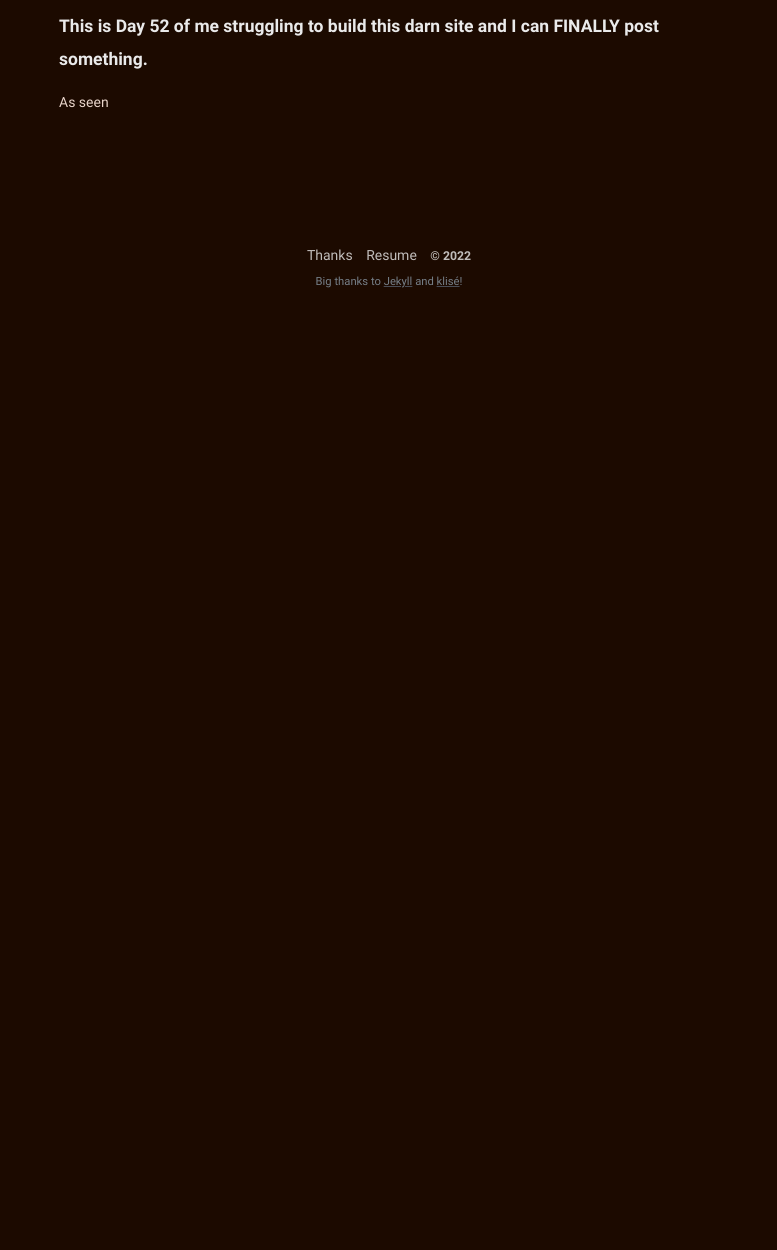
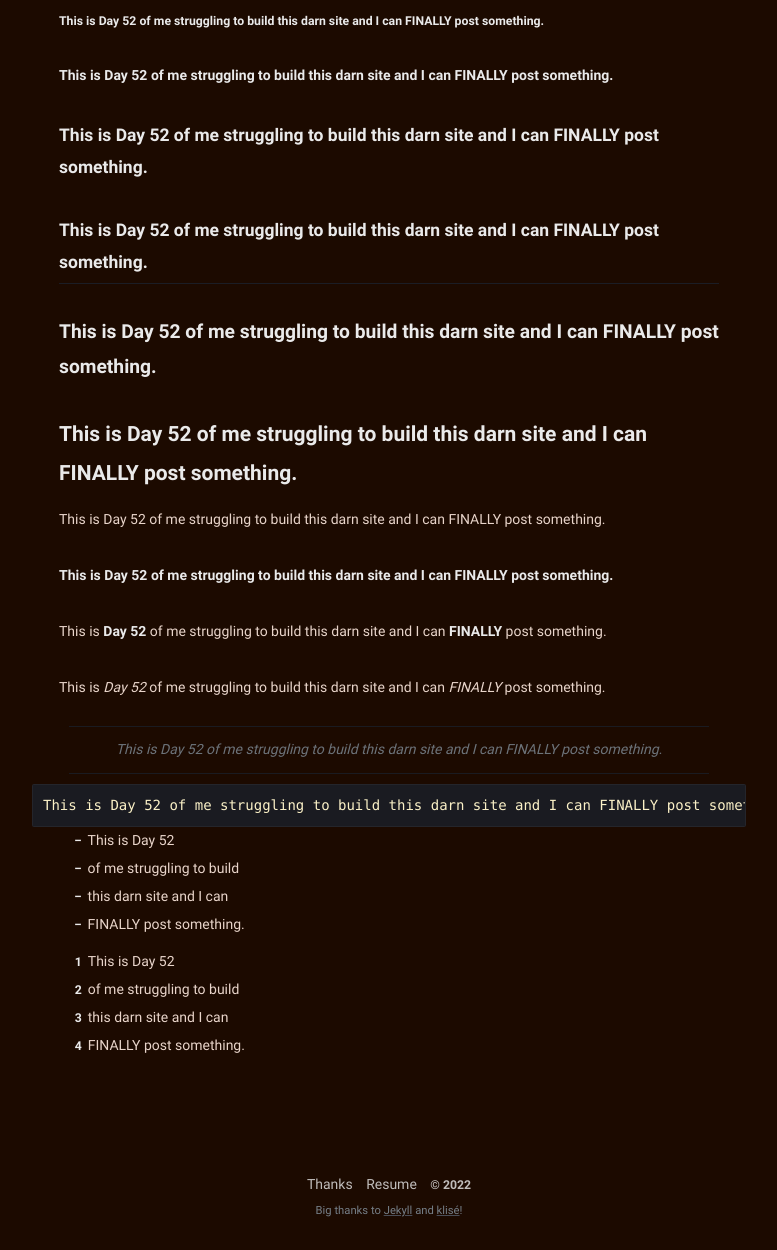
Before and after one commit to philippines69/carlcastroarchives, a Jekyll site: the page built from _posts/2022-06-28-my-first-post-finally.md, in a window 1280 px wide. Shown: the part 654-1904 px from the top of the page, without its empty margins (251-1028 px from the left). Built offline with Jekyll 4.4.1, drawn with Linux system fonts in a browser that asks for light colours; before the commit the page ends 975 px from its top, so only the background shows below that.

Commit message:
Update from Forestry.io philippines69 updated _posts/2022-06-28-my-first-post-finally.md

```diff
--- a/_posts/2022-06-28-my-first-post-finally.md
+++ b/_posts/2022-06-28-my-first-post-finally.md
@@ -7,6 +7,36 @@ categories: Site status
 ---
 ![](https://img3.stockfresh.com/files/k/kurhan/m/94/431586_stock-photo-business-success.jpg)
 
+###### This is Day 52 of me struggling to build this darn site and I can FINALLY post something.
+
+##### This is Day 52 of me struggling to build this darn site and I can FINALLY post something.
+
 #### This is Day 52 of me struggling to build this darn site and I can FINALLY post something.
 
-As seen
+### This is Day 52 of me struggling to build this darn site and I can FINALLY post something.
+
+## This is Day 52 of me struggling to build this darn site and I can FINALLY post something.
+
+# This is Day 52 of me struggling to build this darn site and I can FINALLY post something.
+
+This is Day 52 of me struggling to build this darn site and I can FINALLY post something.
+
+**This is Day 52 of me struggling to build this darn site and I can FINALLY post something.**
+
+This is **Day 52** of me struggling to build this darn site and I can **FINALLY** post something.
+
+This is _Day 52_ of me struggling to build this darn site and I can _FINALLY_ post something.
+
+> This is Day 52 of me struggling to build this darn site and I can FINALLY post something.
+
+    This is Day 52 of me struggling to build this darn site and I can FINALLY post something.
+
+* This is Day 52
+* of me struggling to build
+* this darn site and I can
+* FINALLY post something.
+
+1. This is Day 52
+2.  of me struggling to build
+3.  this darn site and I can
+4. FINALLY post something.
```
